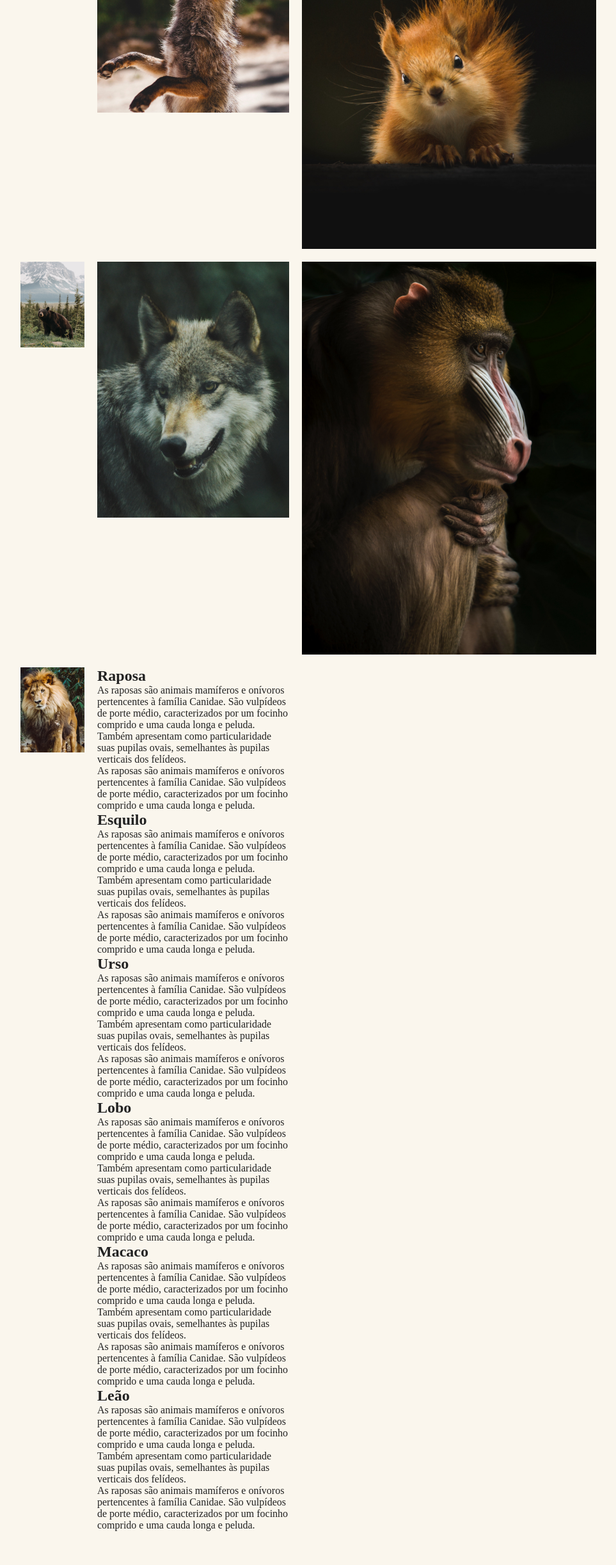
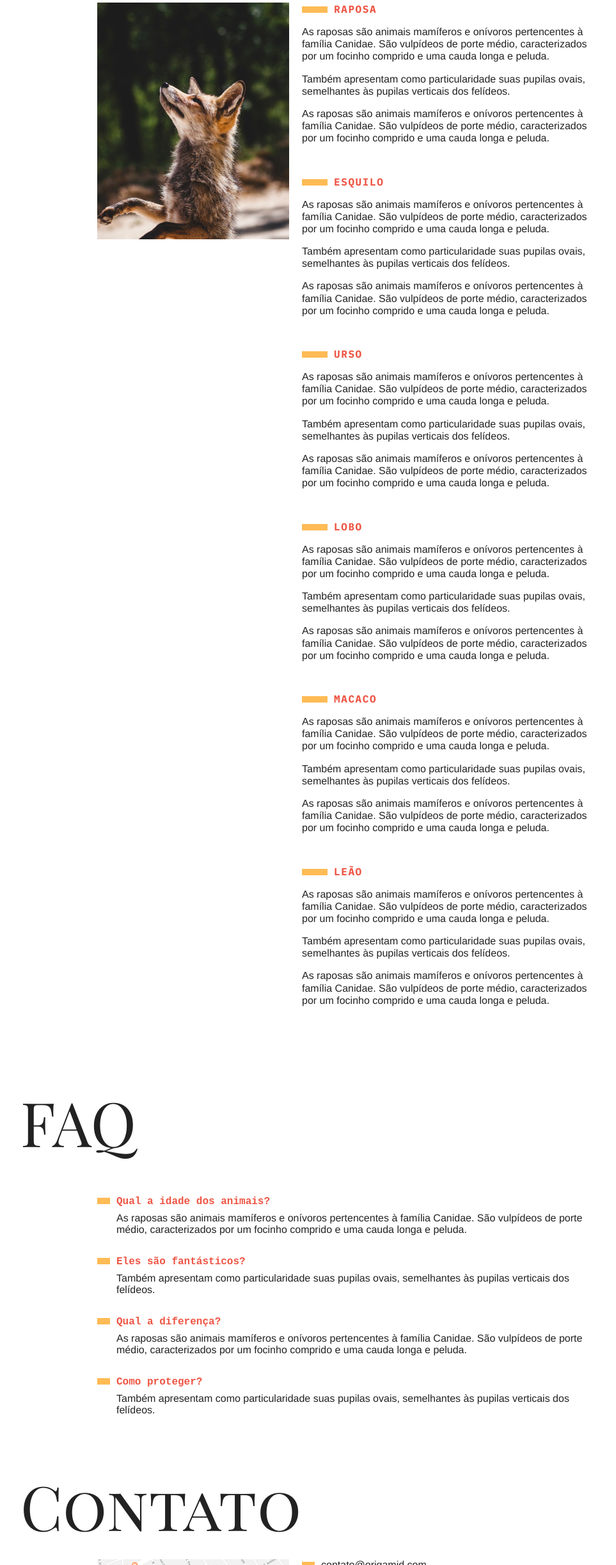
Before and after one commit to vtbrgt/Animais-Fantasticos-Origamid, a plain HTML site: page index.html in a window 1280 px wide. Shown: the part 354-2800 px from the top of the page at 64% size, without its empty margins (158-1121 px from the left). Drawn offline with Linux system fonts and the light colour scheme.

Commit message:
finishing layout

```diff
--- a/css/style.css
+++ b/css/style.css
@@ -1,4 +1,5 @@
 @import url('https://fonts.googleapis.com/css2?family=IBM+Plex+Mono:wght@100;300;400;500;600;700&display=swap');
+@import url('https://fonts.googleapis.com/css2?family=Playfair+Display+SC&display=swap');
 
 * {
   margin: 0;
@@ -6,11 +7,25 @@
 }
 
 body {
-  background: #faf6ed;
+  /* background: #faf6ed; */
   color: #222222;
   -webkit-font-smoothing: antialiased;
   display: grid;
   grid-template-columns: 1fr 120px minmax(300px, 800px) 1fr;
+}
+
+body::-webkit-scrollbar {
+  width: 18px;
+}
+
+body::-webkit-scrollbar-thumb {
+  background: #fb5;
+  border-left: 4px solid #faf6ed;
+  border-right: 4px solid #faf6ed;
+}
+
+body::-webkit-scrollbar-track {
+  background: #faf6ed;
 }
 
 img {
@@ -58,3 +73,164 @@ ul {
   gap: 20px;
   margin-bottom: 4rem;
 }
+
+.titulo {
+  font-family: 'Playfair Display SC', georgia;
+  font-size: 6rem;
+  line-height: 1;
+  font-weight: 400;
+  margin-bottom: 1rem;
+  grid-column: 1 / 4;
+}
+
+.animais h2 {
+  font-family: 'IBM Plex Mono', monospace;
+  font-size: 1rem;
+  text-transform: uppercase;
+  letter-spacing: 0.1em;
+  margin-bottom: 1rem;
+  color: #e54;
+}
+
+.animais h2::before {
+  content: '';
+  display: inline-block;
+  width: 40px;
+  height: 10px;
+  margin-right: 10px;
+  background: #fb5;
+}
+
+.animais p {
+  font-family: Helvetica, Arial;
+  line-height: 1.2;
+  margin-bottom: 1rem;
+}
+
+.animais-lista {
+  height: 370px;
+  overflow-y: scroll;
+  grid-column: 2;
+}
+
+.animais-lista::-webkit-scrollbar {
+  width: 18px;
+}
+
+.animais-lista::-webkit-scrollbar-thumb {
+  background: #fb5;
+  border-left: 4px solid #faf6ed;
+  border-right: 4px solid #faf6ed;
+}
+
+.animais-lista::-webkit-scrollbar-track {
+  background: #faf6ed;
+}
+
+.animais-descricao {
+  grid-column: 3;
+}
+
+.animais-descricao section {
+  margin-bottom: 3rem;
+}
+
+.faq-lista {
+  grid-column: 2 / 4;
+}
+
+.faq-lista dt {
+  font-family: 'IMB Plex Mono', monospace;
+  font-weight: bold;
+  margin-top: 2rem;
+  margin-bottom: 0.5rem;
+  color: #e54;
+}
+
+.faq-lista dt::before {
+  content: '';
+  display: inline-block;
+  width: 20px;
+  height: 10px;
+  margin-right: 10px;
+  background: #fb5;
+}
+
+.faq-lista dd {
+  font-family: Helvetica, Arial;
+  margin-bottom: 0.5rem;
+  margin-left: 30px;
+}
+
+.mapa {
+  grid-column: 2;
+}
+
+.dados {
+  grid-column: 3;
+}
+
+.dados li {
+  margin-bottom: 1rem;
+  font-family: Helvetica, Arial;
+}
+
+.dados li::before {
+  content: '';
+  display: inline-block;
+  width: 20px;
+  height: 10px;
+  margin-right: 10px;
+  background: #fb5;
+}
+
+.copy {
+  grid-column: 3 / 5;
+  margin-bottom: 2rem;
+  background: #fb5;
+}
+
+.copy p {
+  padding: 20px;
+  font-family: 'IBM Plex Mono', monospace;
+  font-weight: bold;
+}
+
+@media (max-width: 700px) {
+  body {
+    grid-template-columns: 1fr;
+  }
+
+  .menu,
+  .grid-section,
+  .copy {
+    grid-column: 1;
+  }
+
+  .grid-section {
+    grid-template-columns: 100px 1fr;
+    gap: 10px;
+  }
+
+  .animais-lista {
+    grid-column: 1;
+  }
+
+  .faq-lista,
+  .dados,
+  .mapa {
+    grid-column: 1 / 3;
+  }
+
+  .grid-section h1 {
+    font-size: 3rem;
+  }
+
+  .menu {
+    margin-top: 0px;
+  }
+
+  .copy {
+    margin-bottom: 0px;
+  }
+}
--- a/index.html
+++ b/index.html
@@ -15,39 +15,34 @@
         <li><a href="#animais">Animais</a></li>
         <li><a href="#animais">Faq</a></li>
         <li><a href="#animais">Contato</a></li>
-        <li><a href="#animais">Dev →</a></li>
+        <li><a href="/">Dev →</a></li>
       </ul>
     </nav>
 
     <section class="grid-section animais" id="animais">
       <h1 class="titulo">Animais Fantásticos</h1>
 
-      <ul>
+      <ul class="animais-lista">
         <li>
           <img src="img/imagem1.jpg" />
         </li>
-      </ul>
-      <ul>
+
         <li>
           <img src="img/imagem2.jpg" />
         </li>
-      </ul>
-      <ul>
+
         <li>
           <img src="img/imagem3.jpg" />
         </li>
-      </ul>
-      <ul>
+
         <li>
           <img src="img/imagem4.jpg" />
         </li>
-      </ul>
-      <ul>
+
         <li>
           <img src="img/imagem5.jpg" />
         </li>
-      </ul>
-      <ul>
+
         <li>
           <img src="img/imagem6.jpg" />
         </li>
@@ -158,8 +153,8 @@
       </div>
     </section>
     <section class="grid-section faq" id="faq">
-      <h1>FAQ</h1>
-      <dl>
+      <h1 class="titulo">FAQ</h1>
+      <dl class="faq-lista">
         <dt>Qual a idade dos animais?</dt>
         <dd>
           As raposas são animais mamíferos e onívoros pertencentes à família
@@ -185,7 +180,7 @@
       </dl>
     </section>
     <section class="grid-section contato" id="contato">
-      <h1>Contato</h1>
+      <h1 class="titulo">Contato</h1>
       <div class="mapa">
         <img src="img/mapa.png" />
       </div>
```
